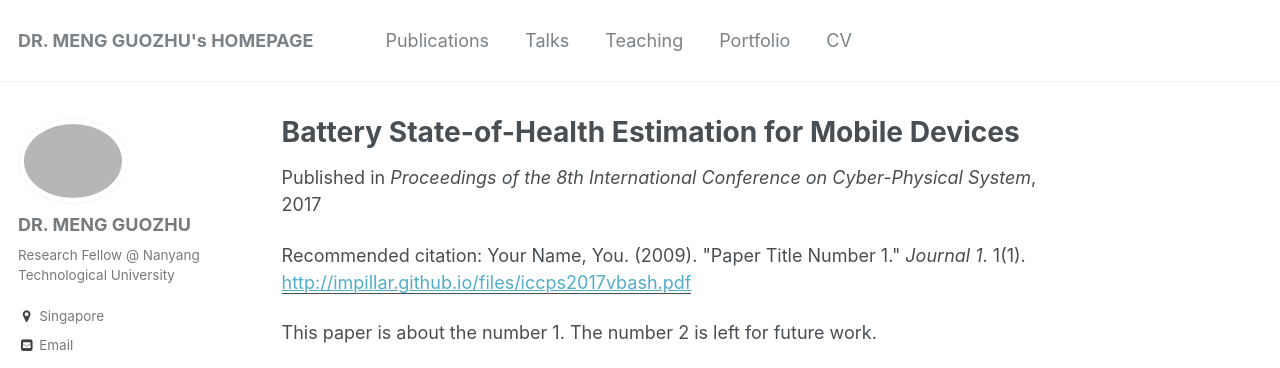
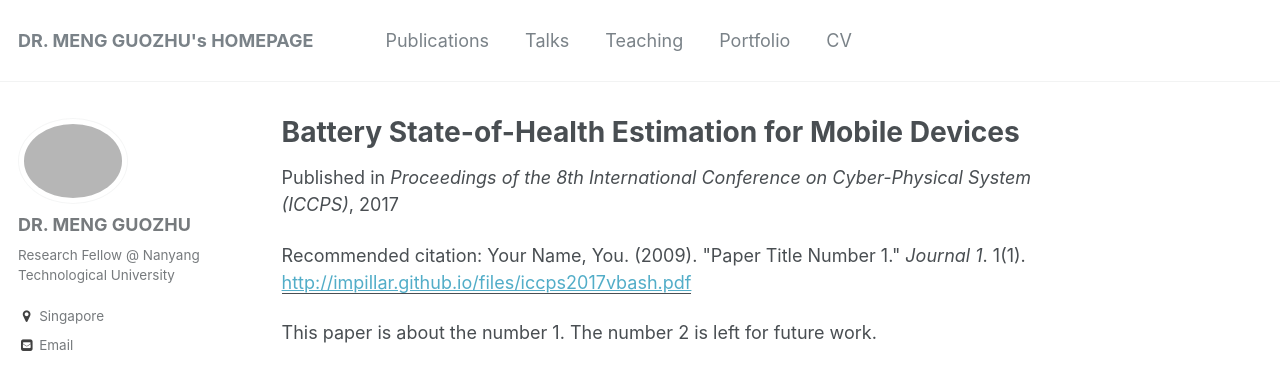
Before and after one commit to impillar/impillar.github.io, a Jekyll site: the page built from _publications/2017-04-18-ICCPS-Android-Performance-2.md, in a window 1280 px wide and 990 px high. Shown: the top 368 px of the window. Built offline with Jekyll 4.4.1, drawn with Linux system fonts in a browser that asks for light colours; some of the changed lines change nothing that is shown.

Commit message:
Update 2017-04-18-ICCPS-Android-Performance-2.md

```diff
--- a/_publications/2017-04-18-ICCPS-Android-Performance-2.md
+++ b/_publications/2017-04-18-ICCPS-Android-Performance-2.md
@@ -4,7 +4,10 @@
 permalink: /publication/2017-04-18-ICCPS-Android-Performance-2
 excerpt: 'It is a work of Android performance to optimize the usage of battery' #'This paper is about the number 1. The number 2 is left for future work.'
 date: 2017-04-18
-venue: 'Proceedings of the 8th International Conference on Cyber-Physical System'
+author: "Liang He, Eugene Kim, Kang G Shin, Guozhu Meng, and Tian He"
+venue: 'Proceedings of the 8th International Conference on Cyber-Physical System (ICCPS)'
+page: "51--60"
+address: "Pittsburgh, Pennsylvania, USA"
 paperurl: 'http://impillar.github.io/files/iccps2017vbash.pdf'
 citation: 'Your Name, You. (2009). &quot;Paper Title Number 1.&quot; <i>Journal 1</i>. 1(1).'
 ---
```
